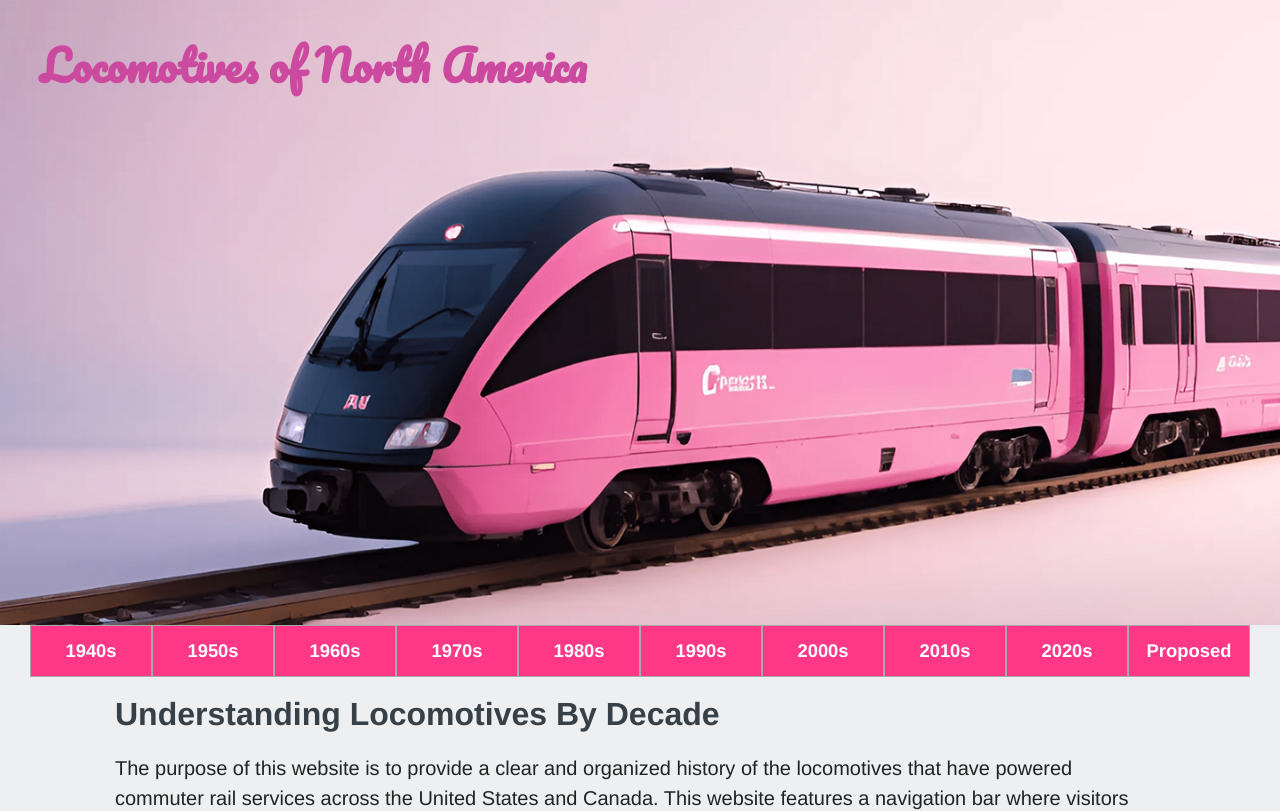
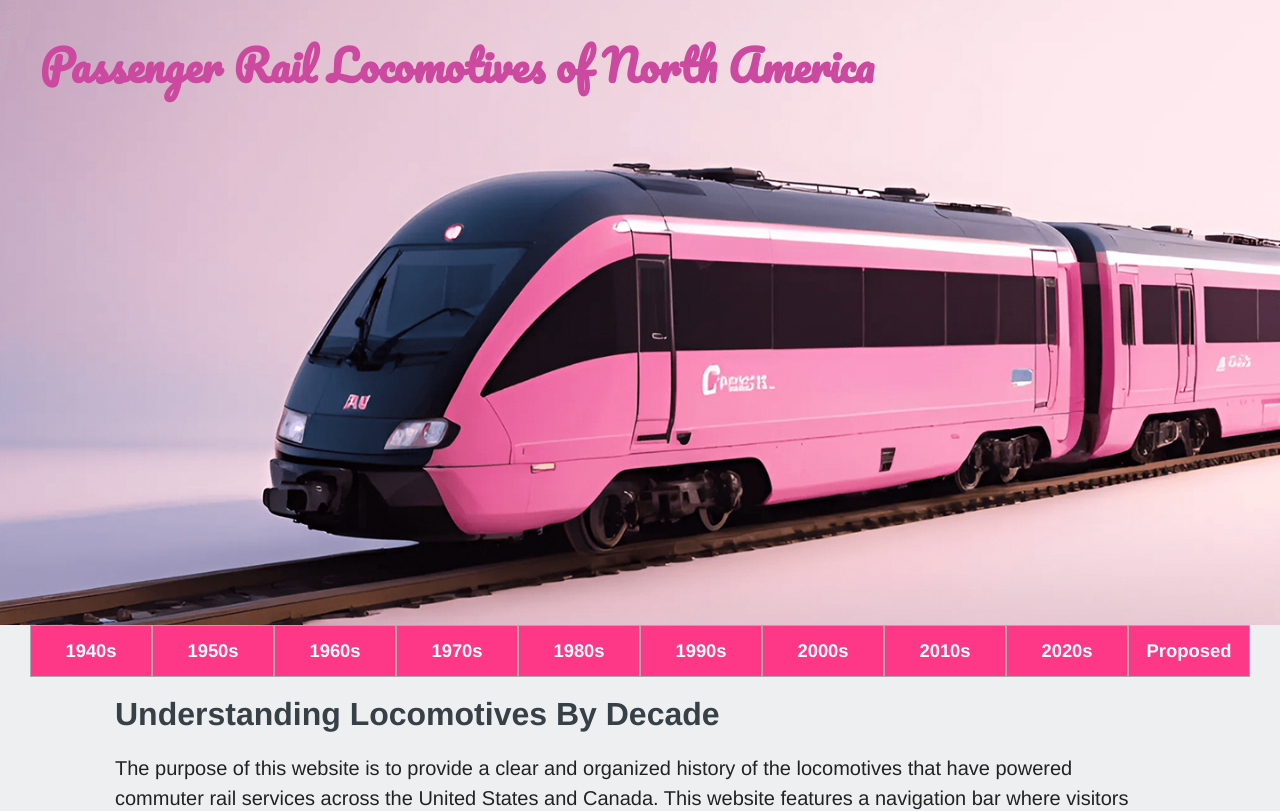
Before and after one commit to zstarbuck/railroad-history, a React (Vite) app: page / in a window 1280 px wide. Shown: the top 811 px of the page. Built offline with nearby package versions, Linux system fonts and the light colour scheme.

Commit message:
title change

```diff
--- a/src/Components/Header.jsx
+++ b/src/Components/Header.jsx
@@ -26,7 +26,7 @@ export default function Header() {
     <>
       <div id="loco-img">
         <Link to={`/`} className="title">
-          <h1>Locomotives of North America</h1>
+          <h1>Passenger Rail Locomotives of North America</h1>
         </Link>
       </div>
       <nav>
```
